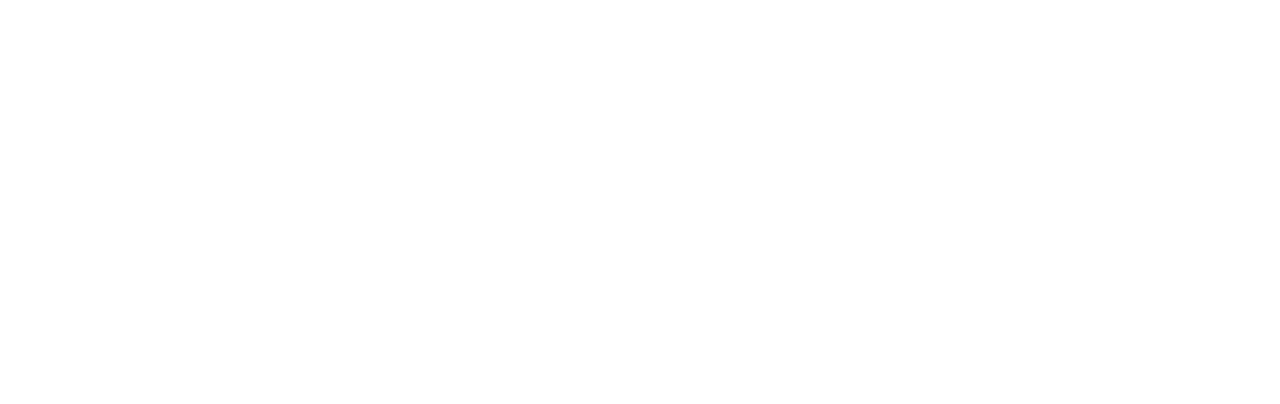
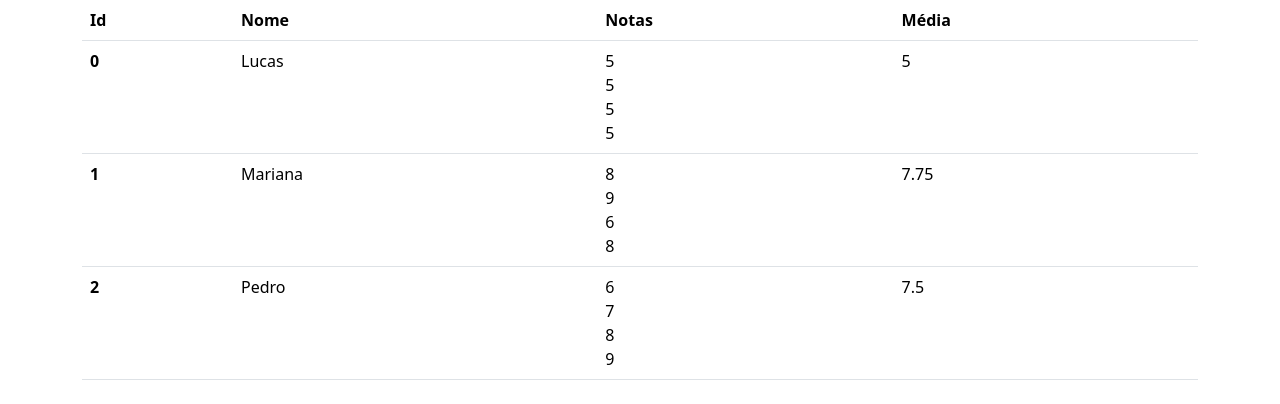
Before and after one commit to lucassdantas/boletim_crud_angular, an Angular app: page /student/home in a window 1280 px wide. Before the commit this address led to /. Shown: the top 404 px of the page. Built offline with nearby package versions, Linux system fonts and the light colour scheme; data requests are answered from the project's data file.

Commit message:
add media calculation instead of db

```diff
--- a/db.json
+++ b/db.json
@@ -3,7 +3,7 @@
         {
             "id": 0,
             "name": "Lucas",
-            "notes": [5, 10, 7, 9],
+            "notes": [5, 5, 5, 5],
             "media": 0
         },
         {
--- a/src/app/app-routing.module.ts
+++ b/src/app/app-routing.module.ts
@@ -3,9 +3,9 @@ import { RouterModule, Routes } from '@angular/router';
 import { HomeComponent } from './student/home/home.component';
 
 const routes: Routes = [
-  {path:'student/index', component: HomeComponent},
-  {path:'student', redirectTo: 'fruit', pathMatch: 'full'},
-  {path:'', redirectTo: 'fruit', pathMatch: 'full'}
+  {path:'student/home', component: HomeComponent},
+  {path:'student', redirectTo: 'student/home', pathMatch: 'full'},
+  {path:'', redirectTo: 'student/home', pathMatch: 'full'}
 ];
 
 @NgModule({
--- a/src/app/app.module.ts
+++ b/src/app/app.module.ts
@@ -6,7 +6,7 @@ import { AppRoutingModule } from './app-routing.module';
 import { AppComponent } from './app.component';
 import { FormsModule, ReactiveFormsModule } from '@angular/forms';
 import { CommonModule } from '@angular/common';
-
+import { StudentModule } from './student/student.module';
 @NgModule({
   declarations: [
     AppComponent
@@ -18,6 +18,7 @@ import { CommonModule } from '@angular/common';
     FormsModule,
     CommonModule,
     HttpClientModule,
+    StudentModule
   ],
   providers: [],
   bootstrap: [AppComponent]
--- a/src/app/student/home/home.component.ts
+++ b/src/app/student/home/home.component.ts
@@ -15,7 +15,14 @@ export class HomeComponent implements OnInit{
   ngOnInit(): void {
       this.studentService.getAll().subscribe(data => {
         this.allStudents = data
+        this.allStudents.forEach(student => {
+          const sum = student.notes.reduce((acc, note) => acc + note, 0);
+          student.media = sum / student.notes.length;
+        });
       })
+
+
   }
 
+
 }
```
